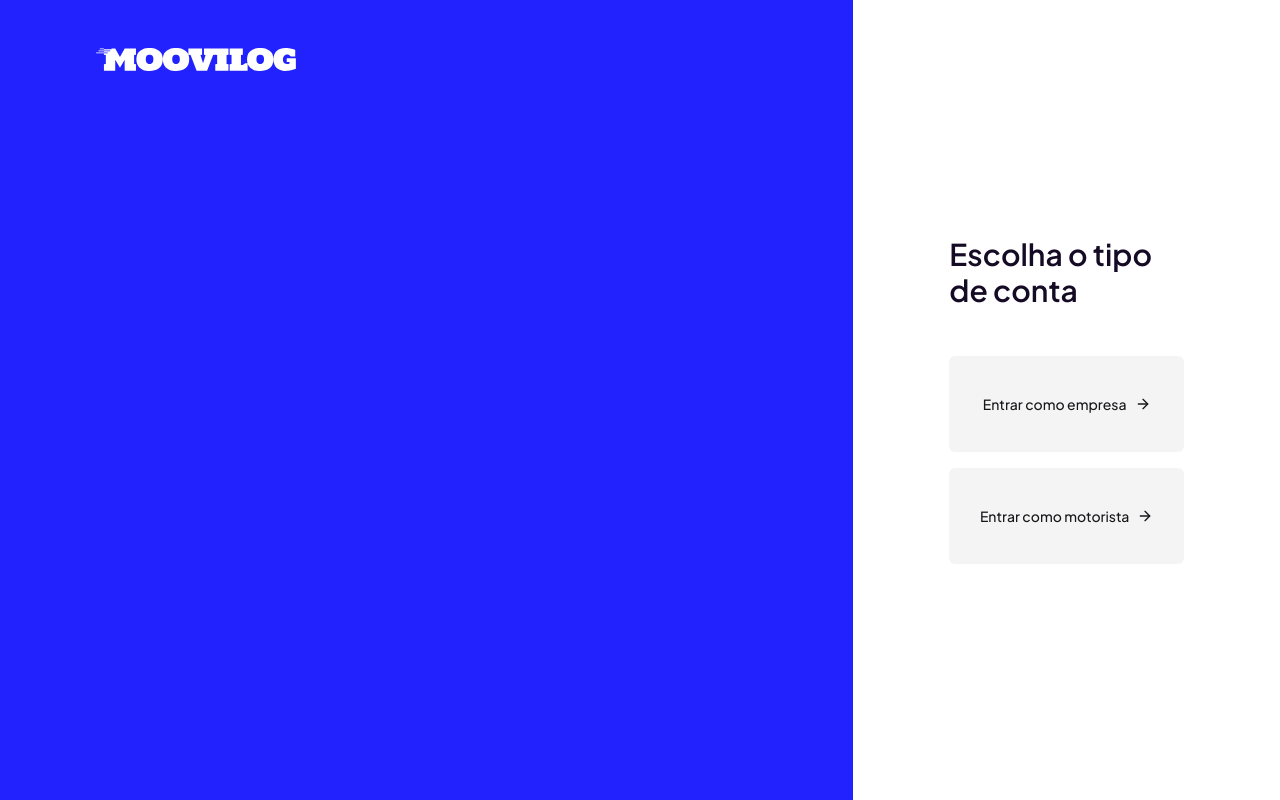
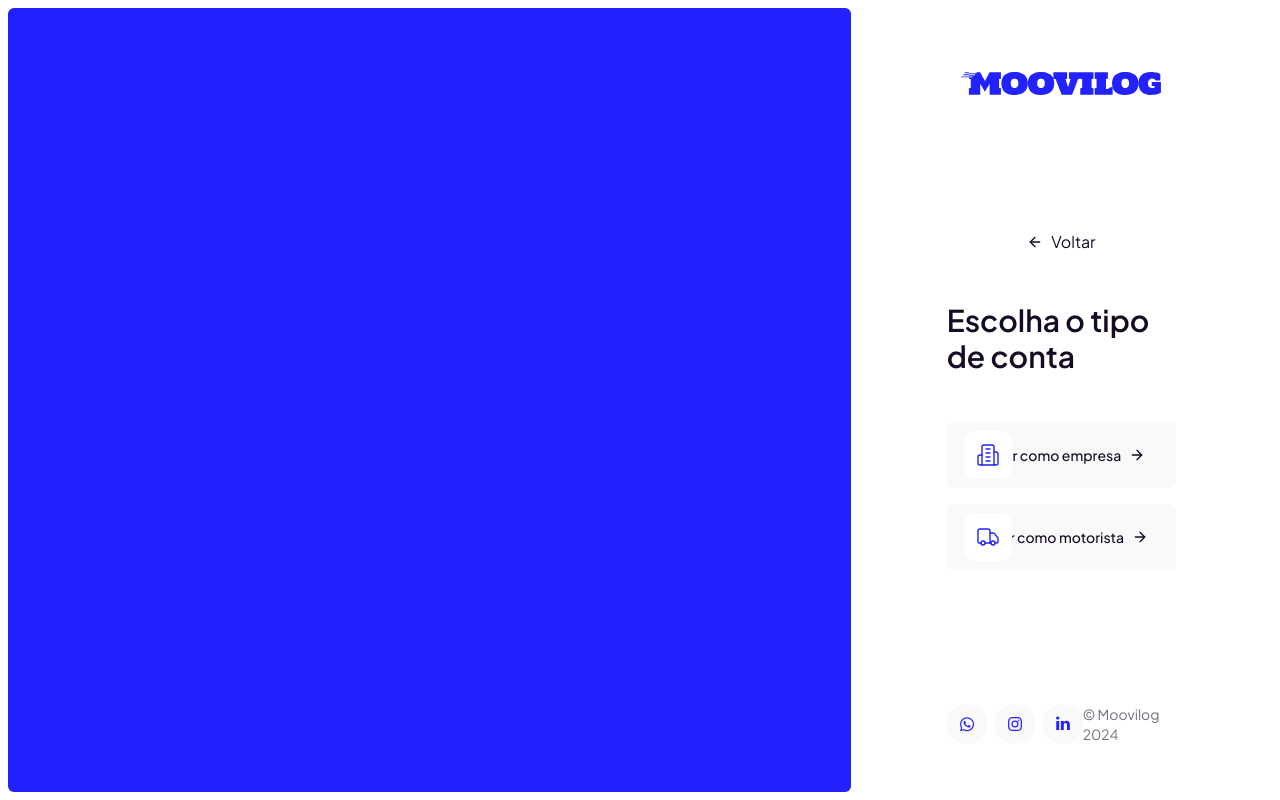
Before and after one commit to wellingtonrodriguesbr/moovilog, a Next.js app in the folder web/: page /entrar in a window 1280 px wide. Built offline with nearby package versions, Linux system fonts and the light colour scheme.

Commit message:
feat: WIP login page

```diff
--- /dev/null
+++ b/web/src/components/footer-social-media.tsx
@@ -0,0 +1,30 @@
+import Link from "next/link";
+
+import { WhatsappIcon } from "./icons/whatsapp-icons";
+import { InstagramIcon } from "./icons/instagram-icon";
+import { LinkedinIcon } from "./icons/linkedin-icon";
+
+export function FooterSocialMedia() {
+  return (
+    <div className="flex items-center gap-2">
+      <Link
+        href=""
+        className="flex items-center justify-center size-10 rounded-full bg-zinc-100/50 hover:bg-zinc-100"
+      >
+        <WhatsappIcon className="size-4 fill-app-blue-500" />
+      </Link>
+      <Link
+        href="https://www.instagram.com/moovilog"
+        className="flex items-center justify-center size-10 rounded-full bg-zinc-100/50 hover:bg-zinc-100"
+      >
+        <InstagramIcon className="size-5 fill-app-blue-500" />
+      </Link>
+      <Link
+        href="https://www.linkedin.com/company/moovilog"
+        className="flex items-center justify-center size-10 rounded-full bg-zinc-100/50 hover:bg-zinc-100"
+      >
+        <LinkedinIcon className="size-5 fill-app-blue-500" />
+      </Link>
+    </div>
+  );
+}
--- /dev/null
+++ b/web/src/components/icons/instagram-icon.tsx
@@ -0,0 +1,30 @@
+import { ComponentProps } from "react";
+
+interface InstagramIconProps extends ComponentProps<"svg"> {}
+
+export function InstagramIcon({ ...props }: InstagramIconProps) {
+  return (
+    <svg
+      xmlns="http://www.w3.org/2000/svg"
+      viewBox="0 0 24 24"
+      style={{ backgroundColor: "transparent" }}
+      {...props}
+    >
+      <g clipPath="url(#clip0_83_42)">
+        <path
+          d="M12 5.19c2.218 0 2.481.008 3.357.048.81.037 1.25.172 1.543.286.388.15.664.33.955.621.29.29.47.568.621.955.114.293.25.733.286 1.543.04.876.049 1.139.049 3.357s-.009 2.481-.049 3.357c-.037.81-.172 1.25-.286 1.543-.15.387-.33.664-.621.955-.29.29-.567.47-.955.621-.293.114-.733.25-1.543.286-.876.04-1.138.049-3.357.049-2.218 0-2.481-.009-3.357-.049-.81-.037-1.25-.172-1.543-.286a2.575 2.575 0 01-.955-.621c-.29-.29-.47-.568-.621-.955-.114-.293-.25-.733-.286-1.543-.04-.876-.049-1.139-.049-3.357s.009-2.481.049-3.357c.037-.81.172-1.25.286-1.543.15-.387.33-.664.621-.955.29-.29.568-.47.955-.621.293-.114.733-.25 1.543-.286.876-.04 1.139-.049 3.357-.049zm0-1.498c-2.256 0-2.54.01-3.425.05-.884.04-1.488.181-2.017.386a4.072 4.072 0 00-1.471.959 4.072 4.072 0 00-.958 1.471c-.206.529-.346 1.132-.387 2.017-.04.886-.05 1.169-.05 3.425s.01 2.54.05 3.425c.04.884.181 1.488.387 2.017.212.546.496 1.01.958 1.471.462.462.925.746 1.471.959.529.205 1.133.345 2.017.386.886.04 1.169.05 3.425.05s2.54-.01 3.425-.05c.885-.04 1.488-.181 2.017-.386a4.073 4.073 0 001.471-.959c.462-.462.746-.925.959-1.471.205-.529.345-1.133.386-2.017.04-.886.05-1.169.05-3.425s-.01-2.54-.05-3.425c-.04-.885-.181-1.488-.386-2.017a4.073 4.073 0 00-.959-1.471 4.073 4.073 0 00-1.471-.959c-.529-.205-1.132-.345-2.017-.386-.886-.04-1.169-.05-3.425-.05zm0 4.042a4.266 4.266 0 100 8.532 4.266 4.266 0 000-8.532zm0 7.035a2.77 2.77 0 110-5.538 2.77 2.77 0 010 5.538zm5.432-7.204a.997.997 0 11-1.994 0 .997.997 0 011.994 0z"
+          fill={props.fill}
+        />
+      </g>
+      <defs>
+        <clipPath id="clip0_83_42">
+          <path
+            fill="#fff"
+            transform="translate(3.693 3.692)"
+            d="M0 0H16.6154V16.6154H0z"
+          />
+        </clipPath>
+      </defs>
+    </svg>
+  );
+}
--- /dev/null
+++ b/web/src/components/icons/linkedin-icon.tsx
@@ -0,0 +1,19 @@
+import { ComponentProps } from "react";
+
+interface LinkedinIconProps extends ComponentProps<"svg"> {}
+
+export function LinkedinIcon({ ...props }: LinkedinIconProps) {
+  return (
+    <svg
+      xmlns="http://www.w3.org/2000/svg"
+      viewBox="0 0 24 24"
+      style={{ backgroundColor: "transparent" }}
+      {...props}
+    >
+      <path
+        d="M16.21 8.021c2.345 0 4.099 1.55 4.099 4.883v6.23h-3.563V13.32c0-1.458-.517-2.455-1.846-2.455a1.938 1.938 0 00-1.847 1.33c-.096.281-.137.579-.12.876v6.065H9.435v-.093V8.27h3.563v1.533A3.545 3.545 0 0116.21 8.02zm-8.741.25v10.864H3.906V8.27h3.563zM5.706 3.035A1.846 1.846 0 017.7 4.883a1.846 1.846 0 01-2.022 1.846 1.846 1.846 0 01-1.985-1.846 1.846 1.846 0 012.013-1.847z"
+        fill={props.fill}
+      />
+    </svg>
+  );
+}
--- a/web/src/components/login.tsx
+++ b/web/src/components/login.tsx
@@ -1,24 +1,16 @@
 import Image from "next/image";
+import Link from "next/link";
 
-import { Button } from "./ui/button";
-import { ArrowRight } from "lucide-react";
+import { SelectAccountType } from "./select-account-type";
+import { ArrowLeft } from "lucide-react";
+import { FooterSocialMedia } from "./footer-social-media";
 
 export function Login() {
   return (
-    <div className="w-full h-full grid grid-cols-1 xl:grid-cols-3">
-      <div className="hidden xl:block relative bg-app-blue-500 col-span-2">
-        <header className="absolute top-12 left-4 xl:left-24 mb-2">
-          <Image
-            src="/logo.svg"
-            alt="moovilog"
-            className="w-[200px]"
-            width={250}
-            height={193}
-          />
-        </header>
-      </div>
+    <div className="w-full h-full grid grid-cols-1 xl:grid-cols-3 p-2">
+      <div className="hidden xl:block relative bg-app-blue-500 rounded-md col-span-2 overflow-hidden"></div>
       <div className="relative flex flex-col justify-center items-center gap-4 px-4 xl:px-24">
-        <header className="block xl:hidden absolute top-12 left-1/2 -translate-x-1/2 mb-2">
+        <header className="absolute top-16 left-1/2 -translate-x-1/2 mb-2">
           <Image
             src="/logo-blue.svg"
             alt="moovilog"
@@ -27,17 +19,17 @@ export function Login() {
             height={193}
           />
         </header>
-        <h1 className="font-semibold text-2xl md:text-3xl mb-8">
+        <Link href="/" className="flex items-center gap-2">
+          <ArrowLeft className="size-4" /> Voltar
+        </Link>
+        <h1 className="font-semibold text-2xl md:text-3xl my-8">
           Escolha o tipo de conta
         </h1>
-        <Button variant="secondary" className="w-full py-12 gap-2">
-          Entrar como empresa
-          <ArrowRight className="size-4" />
-        </Button>
-        <Button variant="secondary" className="w-full py-12 gap-2">
-          Entrar como motorista
-          <ArrowRight className="size-4" />
-        </Button>
+        <SelectAccountType />
+        <footer className="w-full flex items-center justify-between absolute bottom-12 px-4 md:px-24">
+          <FooterSocialMedia />
+          <p className="text-sm text-zinc-500">© Moovilog 2024</p>
+        </footer>
       </div>
     </div>
   );
--- a/web/src/components/lp/menu-mobile.tsx
+++ b/web/src/components/lp/menu-mobile.tsx
@@ -39,7 +39,7 @@ export function MenuMobile() {
             <Link href="/">Criar minha conta</Link>
           </li>
           <li className="py-4 border-b">
-            <Link href="/">Entrar</Link>
+            <Link href="/entrar">Entrar</Link>
           </li>
         </ul>
       </SheetContent>
--- /dev/null
+++ b/web/src/components/select-account-type.tsx
@@ -0,0 +1,29 @@
+import { Button } from "./ui/button";
+import { ArrowRight, Building2, Truck } from "lucide-react";
+
+export function SelectAccountType() {
+  return (
+    <div className="w-full flex flex-col gap-4">
+      <Button
+        variant="secondary"
+        className="relative w-full py-8 gap-2 group border border-transparent hover:border-app-blue-500/5"
+      >
+        <span className="flex justify-center items-center absolute left-4 size-12 rounded-xl bg-white">
+          <Building2 className="size-6 stroke-[1.4] text-app-blue-500" />
+        </span>
+        Entrar como empresa
+        <ArrowRight className="size-4 group-hover:translate-x-0.5 transition-transform" />
+      </Button>
+      <Button
+        variant="secondary"
+        className="relative w-full py-8 gap-2 group border border-transparent hover:border-black/5"
+      >
+        <span className="flex justify-center items-center absolute left-4 size-12 rounded-xl bg-white">
+          <Truck className="size-6 stroke-[1.4] text-app-blue-500" />
+        </span>
+        Entrar como motorista
+        <ArrowRight className="size-4 group-hover:translate-x-0.5 transition-transform" />
+      </Button>
+    </div>
+  );
+}
--- a/web/src/components/ui/button.tsx
+++ b/web/src/components/ui/button.tsx
@@ -14,8 +14,7 @@ const buttonVariants = cva(
           "bg-red-500 text-zinc-50 hover:bg-red-500/90 dark:bg-red-900 dark:text-zinc-50 dark:hover:bg-red-900/90",
         outline:
           "border border-zinc-200 bg-white hover:bg-zinc-100 hover:text-zinc-900 dark:border-zinc-800 dark:bg-zinc-950 dark:hover:bg-zinc-800 dark:hover:text-zinc-50",
-        secondary:
-          "bg-zinc-100 text-zinc-900 hover:bg-zinc-100/80 dark:bg-zinc-800 dark:text-zinc-50 dark:hover:bg-zinc-800/80",
+        secondary: "bg-zinc-100/50",
         ghost:
           "hover:bg-zinc-100 hover:text-zinc-900 dark:hover:bg-zinc-800 dark:hover:text-zinc-50",
         link: "text-zinc-900 underline-offset-4 hover:underline dark:text-zinc-50",
```
